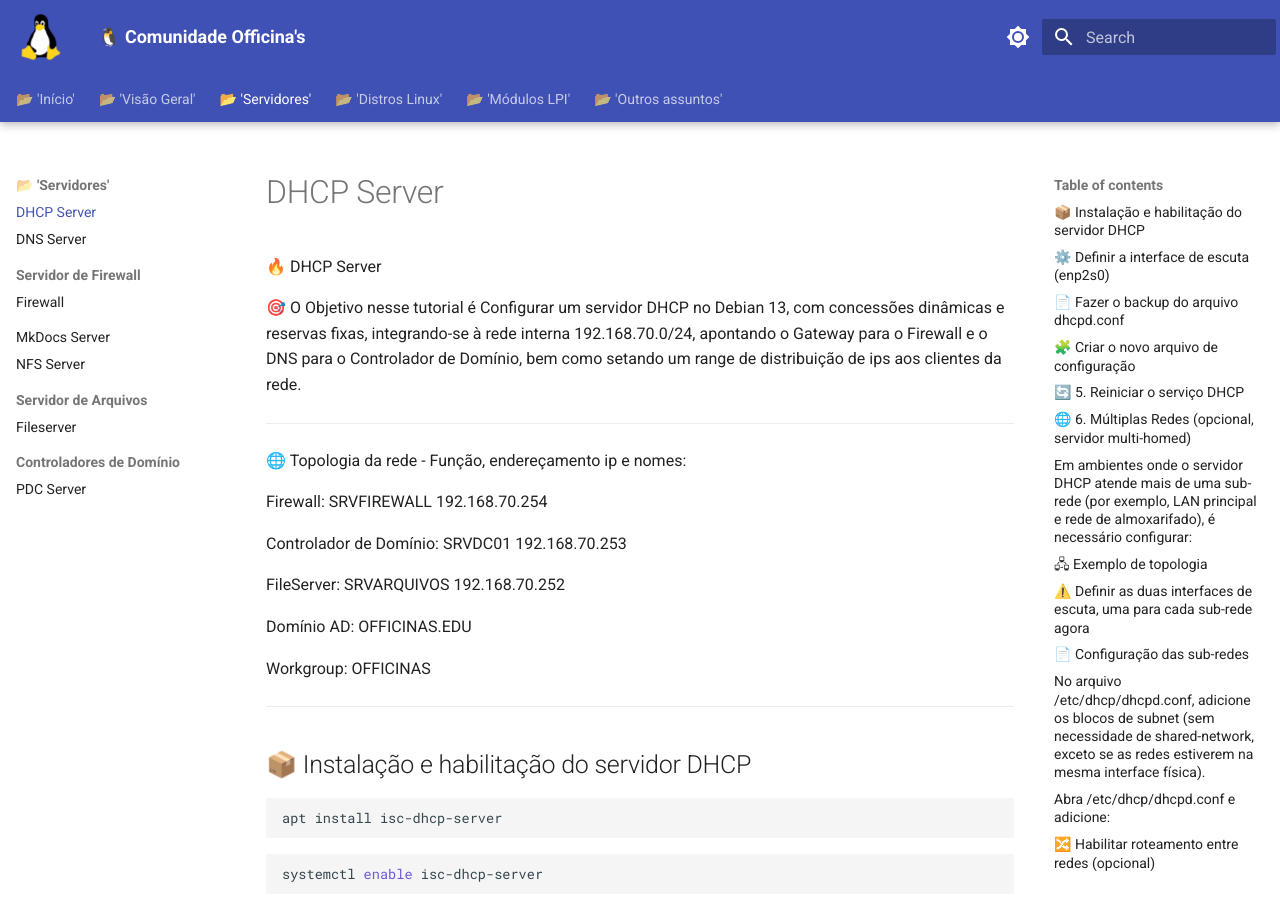
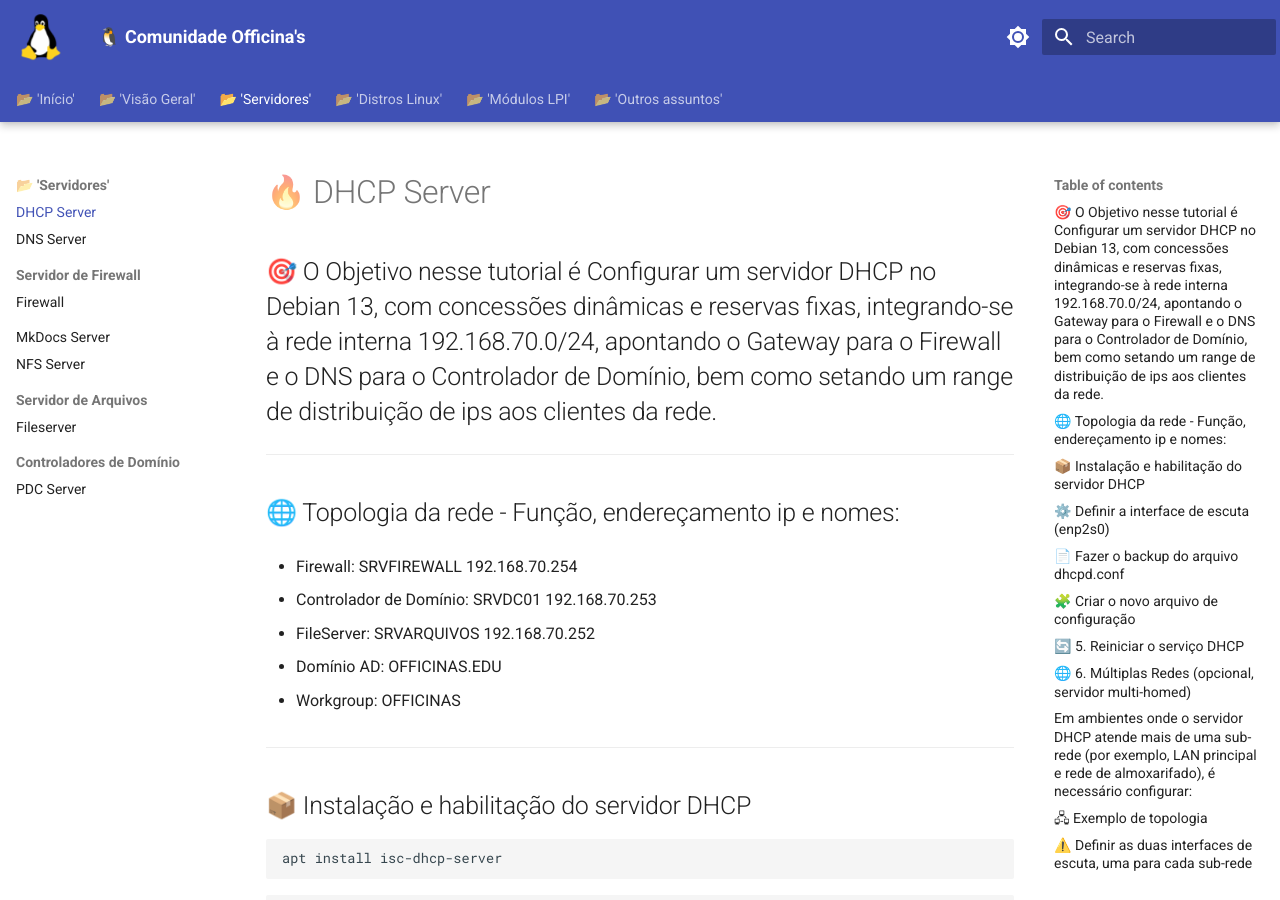
Before and after one commit to educharquero/officinas, an MkDocs documentation site: the page built from docs/DHCP_Server.md, in a window 1280 px wide and 900 px high. Built offline with MkDocs 1.6.1 and Material for MkDocs 9.7.7, drawn with Linux system fonts in a browser that asks for light colours.

Commit message:
Ajustes finais

```diff
--- a/docs/DHCP_Server.md
+++ b/docs/DHCP_Server.md
@@ -1,20 +1,20 @@
-🔥 DHCP Server
+# 🔥 DHCP Server
 
-🎯 O Objetivo nesse tutorial é Configurar um servidor DHCP no Debian 13, com concessões dinâmicas e reservas fixas, integrando-se à rede interna 192.168.70.0/24, apontando o Gateway para o Firewall e o DNS para o Controlador de Domínio, bem como setando um range de distribuição de ips aos clientes da rede.
+## 🎯 O Objetivo nesse tutorial é Configurar um servidor DHCP no Debian 13, com concessões dinâmicas e reservas fixas, integrando-se à rede interna 192.168.70.0/24, apontando o Gateway para o Firewall e o DNS para o Controlador de Domínio, bem como setando um range de distribuição de ips aos clientes da rede.
 
 ---
 
-🌐 Topologia da rede - Função, endereçamento ip e nomes:
+## 🌐 Topologia da rede - Função, endereçamento ip e nomes:
 
-Firewall: SRVFIREWALL 192.168.70.254
+- Firewall: SRVFIREWALL 192.168.70.254
 
-Controlador de Domínio: SRVDC01 192.168.70.253
+- Controlador de Domínio: SRVDC01 192.168.70.253
 
-FileServer: SRVARQUIVOS 192.168.70.252
+- FileServer: SRVARQUIVOS 192.168.70.252
 
-Domínio AD: OFFICINAS.EDU
+- Domínio AD: OFFICINAS.EDU
 
-Workgroup: OFFICINAS
+- Workgroup: OFFICINAS
 
 ---
 
```
Also changed, not shown: docs/Fileserver.md (+5 -5 lines), docs/Firewall.md (+6 -6 lines), docs/PDC_Controlador_de_Dominio_Primario.md (+6 -6 lines), site/DHCP_Server/index.html, site/search/search_index.json.
